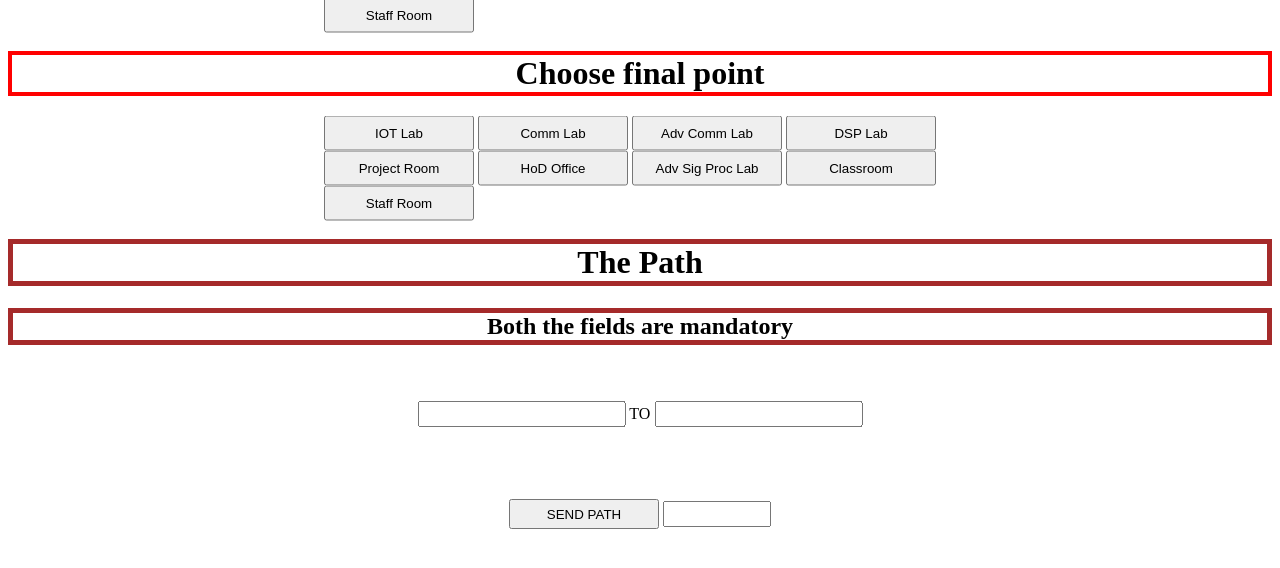
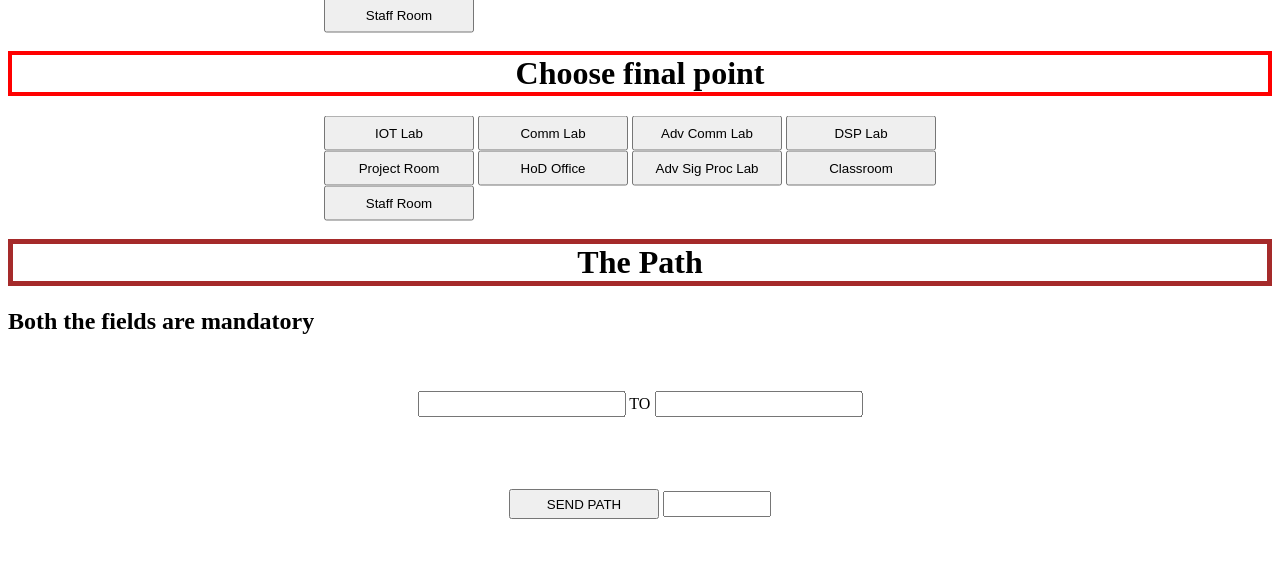
Before and after one commit to TheSahayakBot/getbot, a plain HTML site: page index.html in a window 1280 px wide. Shown: the part 802-1370 px from the top of the page. Drawn offline with Linux system fonts and the light colour scheme.

```diff
--- a/index.html
+++ b/index.html
@@ -110,7 +110,7 @@
     </div>
 
     <h1 style="border:5px solid Brown;text-align:center;">The Path</h1>
-    <h2 style="border:5px solid Brown;text-align:center;">Both the fields are mandatory</h2>
+    <h2>Both the fields are mandatory</h2>
     <div class="container">
         <div class="center">
             <input type="text" value="" style="height:20px;width:200px;text-align:center;" id="Initialpt">
```
